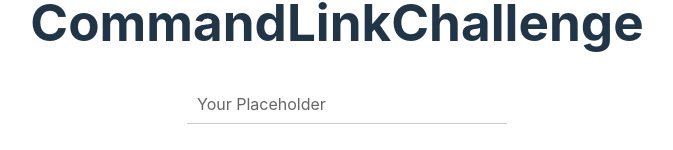
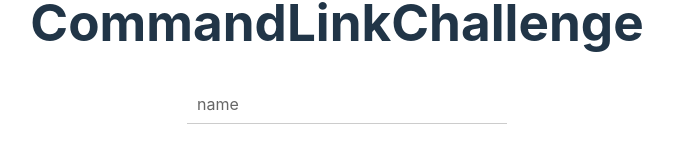
Before and after one commit to Nicocappabianca/commandlink-challenge, a React (Vite) app: page / in a window 1280 px wide. Shown: the part 358-508 px from the top of the page, without its empty margins (303-976 px from the left). Built offline with nearby package versions, Linux system fonts and the light colour scheme.

Commit message:
feat(Field): handle select type fields

```diff
--- a/src/App.tsx
+++ b/src/App.tsx
@@ -5,7 +5,7 @@ function App() {
   return (
     <MainContainer>
       <h1>CommandLinkChallenge</h1>
-      <Field />
+      <Field id="test-id" type="text" placeholder="name" />
     </MainContainer>
   );
 }
--- a/src/components/Field.tsx
+++ b/src/components/Field.tsx
@@ -1,10 +1,29 @@
-import { Input, InputContainer, Placeholder } from "./styled";
+import { FC } from "react";
+import { Input, InputContainer, Placeholder, Select } from "./styled";
+import { FieldObject } from "../models/field";
 
-const Field = () => {
+const Field: FC<FieldObject> = ({ id, type, placeholder, required, options }) => {
+  const isSelectField = type === "select";
+
   return (
     <InputContainer>
-      <Input type="text" />
-      <Placeholder>Your Placeholder</Placeholder>
+      {isSelectField ? (
+        <Select>
+          {placeholder && (
+            <option selected disabled>
+              {placeholder}
+            </option>
+          )}
+          {options?.map((option) => (
+            <option value={option} key={option}>
+              {option}
+            </option>
+          ))}
+        </Select>
+      ) : (
+        <Input id={id} type={type} required={required ?? false} />
+      )}
+      {placeholder && !isSelectField && <Placeholder>{placeholder}</Placeholder>}
     </InputContainer>
   );
 };
--- a/src/components/styled/Input.tsx
+++ b/src/components/styled/Input.tsx
@@ -11,7 +11,7 @@ export const Input = styled.input`
   border: none;
   border-radius: 0px;
   border-bottom: 1px solid #ccc;
-  transition: border-color 0.3s, transform 0.3s;
+  transition: transform 0.3s;
   font-size: 16px;
   background-color: transparent;
 
--- a/src/components/styled/MainContainer.tsx
+++ b/src/components/styled/MainContainer.tsx
@@ -1,6 +1,6 @@
 import styled from "styled-components";
 
-const MainContainer = styled.div`
+export const MainContainer = styled.div`
   width: 100vw;
   height: 100vh;
   display: flex;
@@ -8,5 +8,3 @@ const MainContainer = styled.div`
   justify-content: center;
   align-items: center;
 `;
-
-export default MainContainer;
--- /dev/null
+++ b/src/components/styled/Select.tsx
@@ -0,0 +1,16 @@
+import styled from "styled-components";
+
+export const Select = styled.select`
+  width: 100%;
+  padding: 10px;
+  border: none;
+  border-radius: 0px;
+  border-bottom: 1px solid #ccc;
+  transition: transform 0.3s;
+  font-size: 16px;
+  background-color: transparent;
+
+  &:focus {
+    outline: none;
+  }
+`;
--- a/src/components/styled/index.ts
+++ b/src/components/styled/index.ts
@@ -1,2 +1,3 @@
-export { default as MainContainer } from "./MainContainer";
+export { MainContainer } from "./MainContainer";
 export { Input, InputContainer, Placeholder } from "./Input";
+export { Select } from "./Select";
--- /dev/null
+++ b/src/models/field.ts
@@ -0,0 +1,9 @@
+export interface FieldObject {
+  id: string;
+  type: string;
+  placeholder?: string;
+  required?: boolean;
+  options?: string[];
+}
+
+export type FieldSet = (FieldObject | FieldObject[])[];
```
Also changed, not shown: src/assets/fieldSet.ts (+1 -9 lines).
